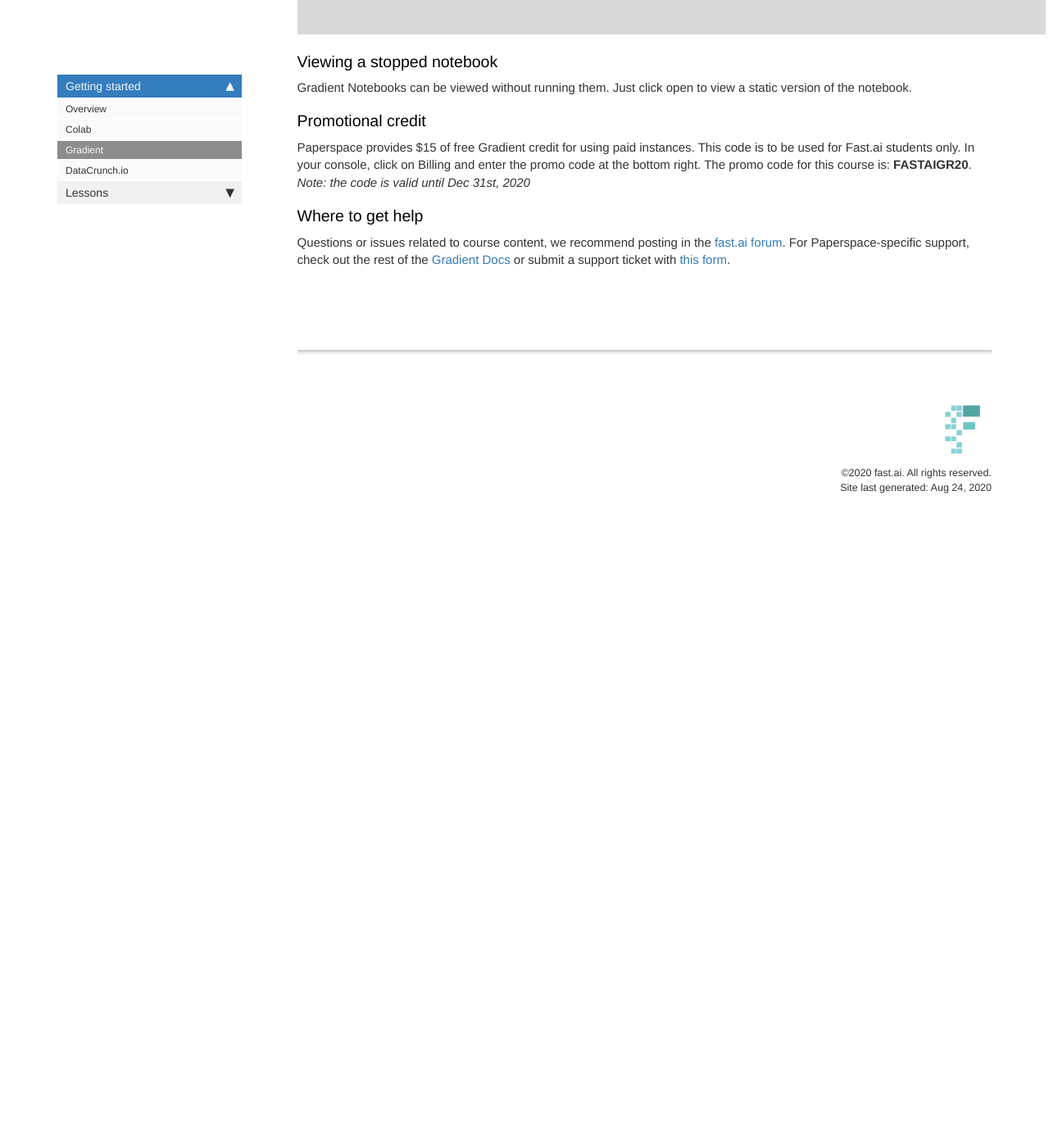
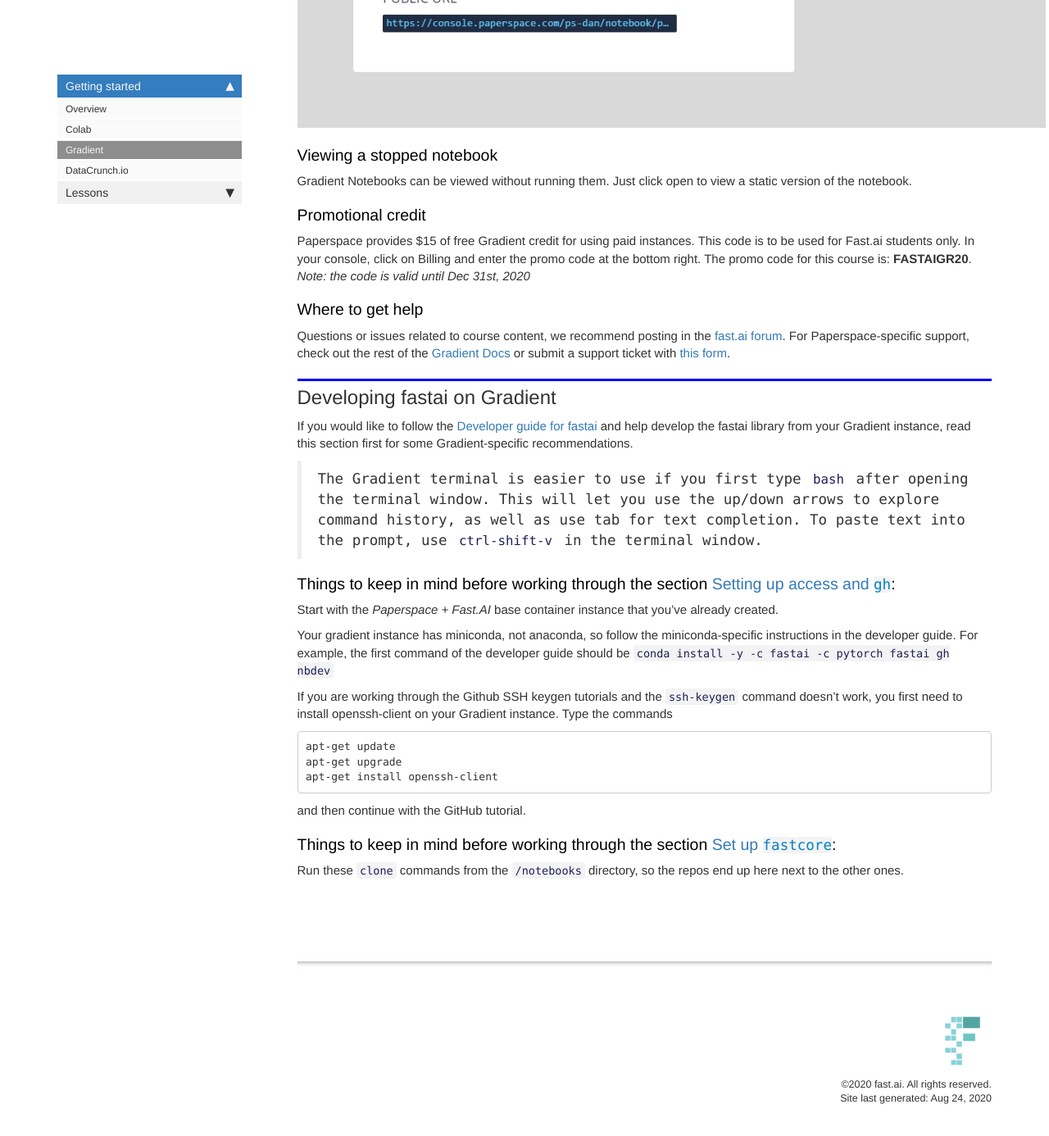
Before and after one commit to fastai/course20, a Jekyll site: the page built from docs/start_gradient.md, in a window 1280 px wide and 1400 px high, scrolled down 7240 px. Shown: the top 1386 px of the window at 82% size. Built offline with Jekyll 4.4.1, drawn with Linux system fonts in a browser that asks for light colours; nearby versions of some CDN libraries; our own code applies the rules of GitHub Pages for plain Markdown files; comment, search, counter and statistics services are not loaded; before the commit the page ends 7895 px from its top, so only the background shows below that; some of the changed text lies outside the part shown.

Commit message:
Add dev guide instructions to start_gradient.md

```diff
--- a/docs/start_gradient.md
+++ b/docs/start_gradient.md
@@ -107,3 +107,28 @@
 ### Where to get help
 
 Questions or issues related to course content, we recommend posting in the [fast.ai forum](http://forums.fast.ai/). For Paperspace-specific support, check out the rest of the [Gradient Docs](https://docs.paperspace.com/gradient/) or submit a support ticket with [this form](https://support.paperspace.com/hc/en-us/requests/new).
+
+## Developing fastai on Gradient
+
+If you would like to follow the [Developer guide for fastai](http://docs.fast.ai/dev-setup) and help develop the fastai library from your Gradient instance,
+read this section first for some Gradient-specific recommendations.
+
+> The Gradient terminal is easier to use if you first type `bash` after opening the terminal window. This will let you use the up/down arrows to explore command history, as well as use tab for text completion. To paste text into the prompt, use `ctrl-shift-v` in the terminal window.
+
+### Things to keep in mind before working through the section [Setting up access and `gh`](http://docs.fast.ai/dev-setup#Setting-up-access-and-gh):
+
+Start with the _Paperspace + Fast.AI_ base container instance that you've already created.
+
+Your gradient instance has miniconda, not anaconda, so follow the miniconda-specific instructions in the developer guide. For example, the first command of the developer guide should be `conda install -y -c fastai -c pytorch fastai gh nbdev`
+
+If you are working through the Github SSH keygen tutorials and the `ssh-keygen` command doesn't work, you first need to install openssh-client on your Gradient instance. Type the commands
+
+    apt-get update
+    apt-get upgrade
+    apt-get install openssh-client
+
+and then continue with the GitHub tutorial.
+
+### Things to keep in mind before working through the section [Set up `fastcore`](http://docs.fast.ai/dev-setup#Set-up-fastcore):
+
+Run these `clone` commands from the `/notebooks` directory, so the repos end up here next to the other ones.
```
